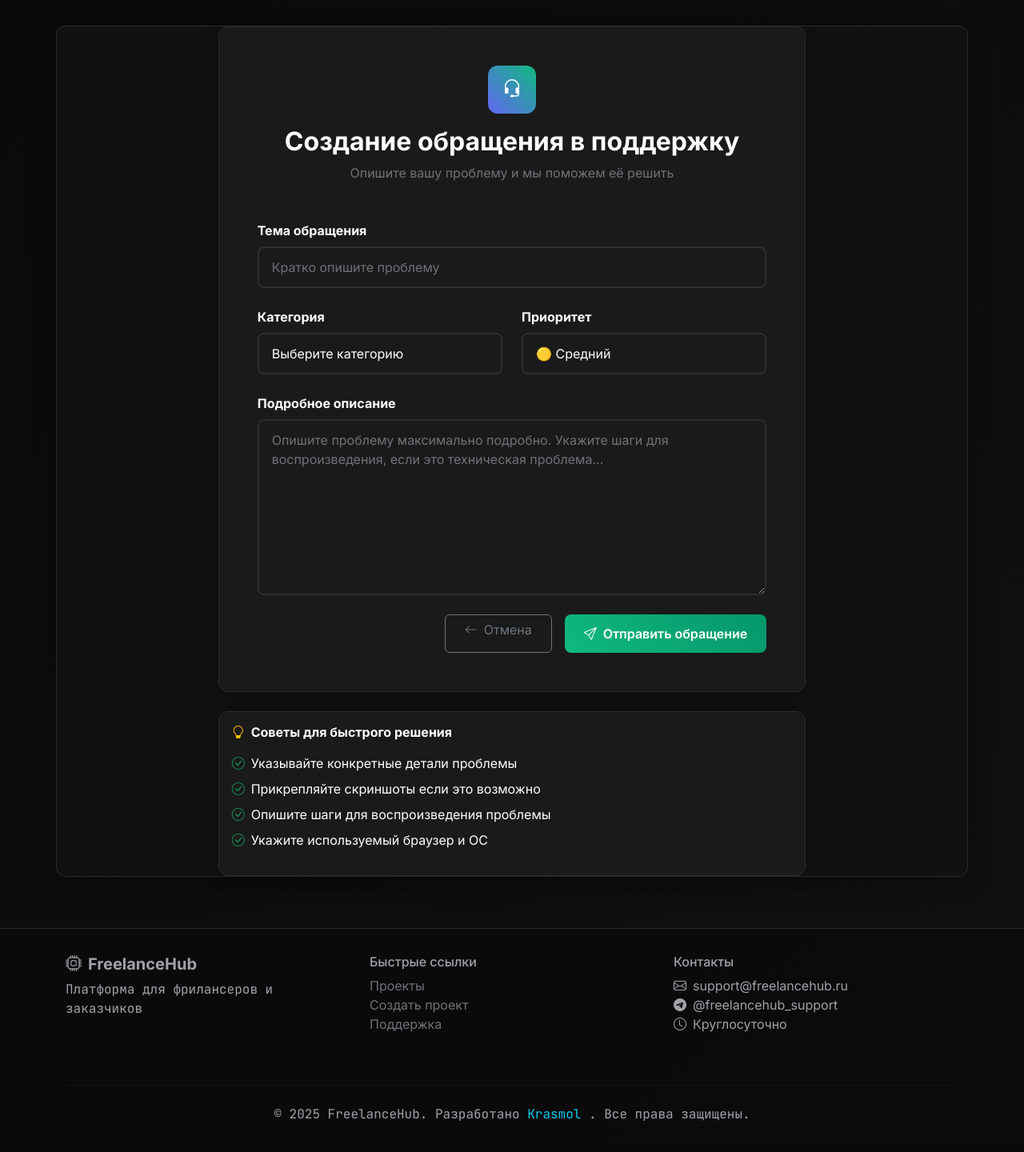
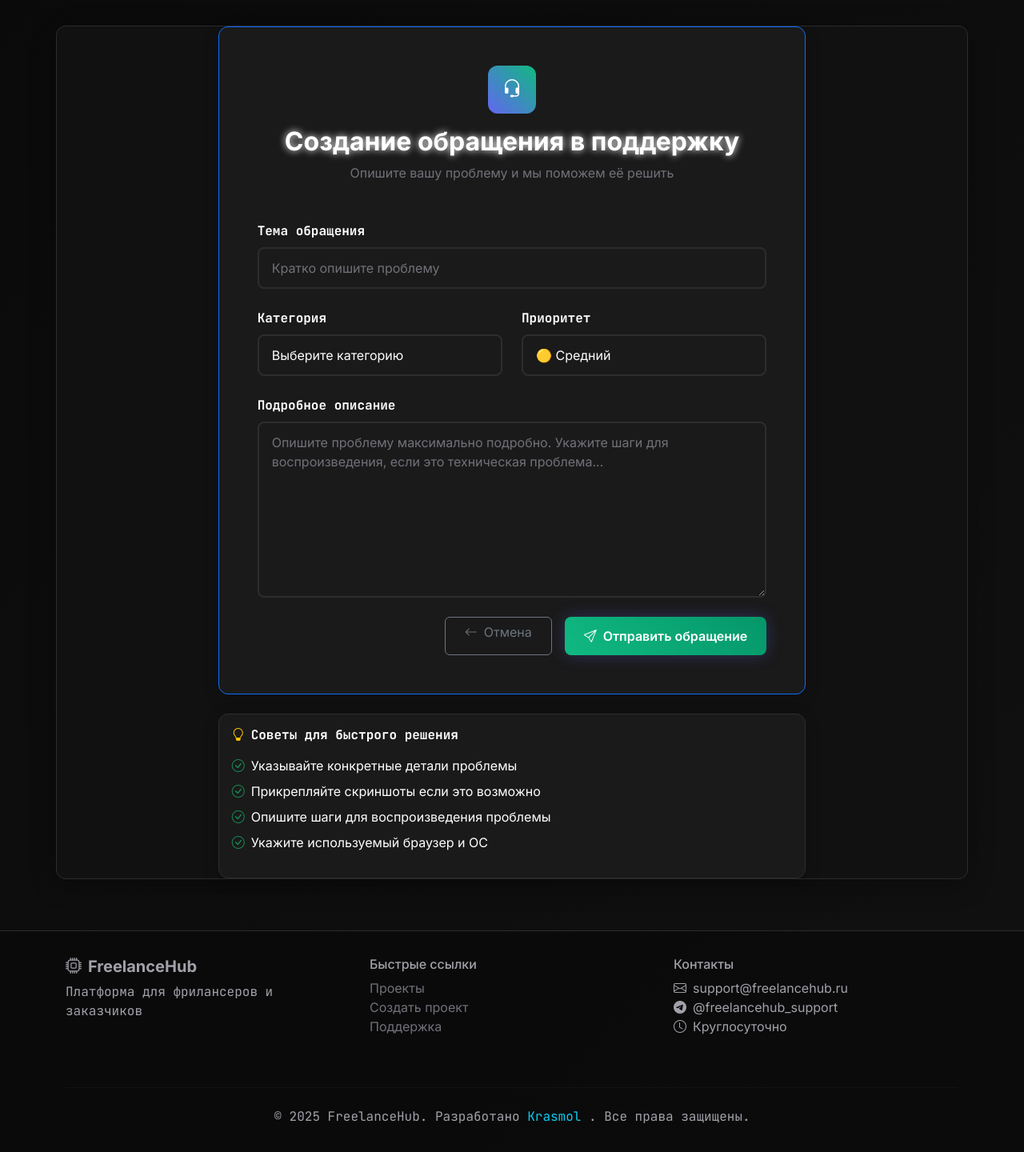
Before and after one commit to Krasmol/platform_for_freelancers, a Flask app: page /support/create in a window 1280 px wide. Shown: the part 65-1505 px from the top of the page at 80% size. Before the commit the page ends 1466 px from the top, so only its background shows below. Run offline with Flask 3, Linux system fonts and the light colour scheme; a user stored in the database is signed in; data that the repository does not hold is empty.

Commit message:
Update create_support_ticket.html
изменен стиль

```diff
--- a/templates/create_support_ticket.html
+++ b/templates/create_support_ticket.html
@@ -3,26 +3,26 @@
 {% block content %}
 <div class="row justify-content-center">
     <div class="col-lg-8">
-        <div class="card">
+        <div class="card border-primary">
             <div class="card-body p-5">
                 <div class="text-center mb-5">
                     <div class="feature-icon mx-auto">
                         <i class="bi bi-headset"></i>
                     </div>
-                    <h2 class="fw-bold mt-3">Создание обращения в поддержку</h2>
+                    <h2 class="fw-bold mt-3 text-glow">Создание обращения в поддержку</h2>
                     <p class="text-muted">Опишите вашу проблему и мы поможем её решить</p>
                 </div>
 
                 <form method="POST">
                     <div class="mb-4">
-                        <label for="subject" class="form-label fw-bold">Тема обращения</label>
+                        <label for="subject" class="form-label fw-bold code-font">Тема обращения</label>
                         <input type="text" class="form-control" id="subject" name="subject"
                                placeholder="Кратко опишите проблему" required>
                     </div>
 
                     <div class="row mb-4">
                         <div class="col-md-6">
-                            <label for="category" class="form-label fw-bold">Категория</label>
+                            <label for="category" class="form-label fw-bold code-font">Категория</label>
                             <select class="form-select" id="category" name="category" required>
                                 <option value="">Выберите категорию</option>
                                 <option value="Техническая проблема">Техническая проблема</option>
@@ -34,7 +34,7 @@
                             </select>
                         </div>
                         <div class="col-md-6">
-                            <label for="priority" class="form-label fw-bold">Приоритет</label>
+                            <label for="priority" class="form-label fw-bold code-font">Приоритет</label>
                             <select class="form-select" id="priority" name="priority">
                                 <option value="low">🔵 Низкий</option>
                                 <option value="medium" selected>🟡 Средний</option>
@@ -45,7 +45,7 @@
                     </div>
 
                     <div class="mb-4">
-                        <label for="description" class="form-label fw-bold">Подробное описание</label>
+                        <label for="description" class="form-label fw-bold code-font">Подробное описание</label>
                         <textarea class="form-control" id="description" name="description" rows="8"
                                   placeholder="Опишите проблему максимально подробно. Укажите шаги для воспроизведения, если это техническая проблема..." required></textarea>
                     </div>
@@ -54,7 +54,7 @@
                         <a href="{{ url_for('support') }}" class="btn btn-outline-secondary me-md-2 px-4">
                             <i class="bi bi-arrow-left me-2"></i>Отмена
                         </a>
-                        <button type="submit" class="btn btn-success px-4">
+                        <button type="submit" class="btn btn-success px-4 glow">
                             <i class="bi bi-send me-2"></i>Отправить обращение
                         </button>
                     </div>
@@ -63,9 +63,9 @@
         </div>
 
         <!-- Советы -->
-        <div class="card mt-4">
+        <div class="card mt-4 bg-dark">
             <div class="card-body">
-                <h6 class="fw-bold mb-3">
+                <h6 class="fw-bold mb-3 code-font">
                     <i class="bi bi-lightbulb text-warning me-2"></i>Советы для быстрого решения
                 </h6>
                 <ul class="list-unstyled">
@@ -78,4 +78,11 @@
         </div>
     </div>
 </div>
+
+<style>
+.card.bg-dark {
+    background: var(--bg-card) !important;
+    border: 1px solid var(--border-color);
+}
+</style>
 {% endblock %}
```
